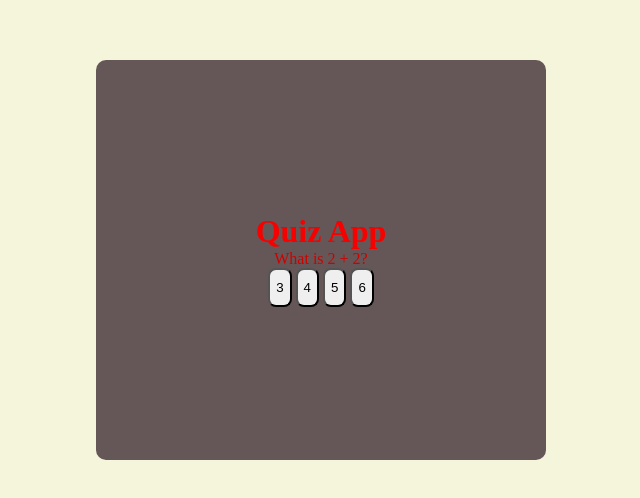
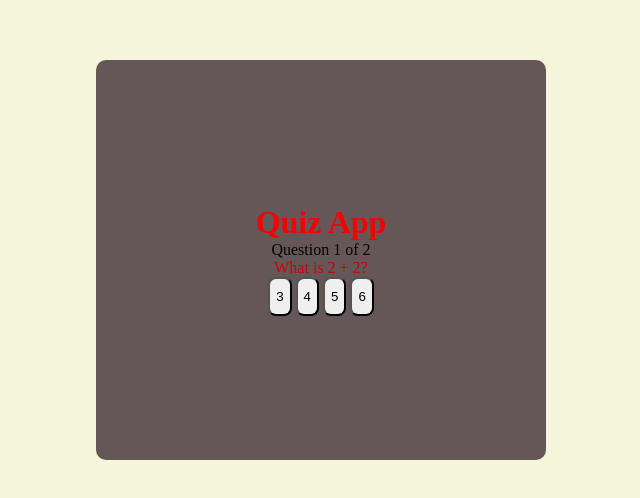
Before and after one commit to Dev-Darpan7/quiz-app, a plain HTML site: page index.html in a window 1280 px wide. Shown: the part 140-638 px from the top of the page, without its empty margins (319-959 px from the left). Drawn offline with Linux system fonts and the light colour scheme.

Commit message:
Add question counter

```diff
--- a/index.html
+++ b/index.html
@@ -9,7 +9,7 @@
   <body>
 <div class="card">
     <h1>Quiz App</h1>
-
+    <div id="counter"></div>
     <div id="question"></div>
     <div id="options"></div>
     <div id="result"></div>
--- a/script.js
+++ b/script.js
@@ -1,5 +1,6 @@
   // Get the HTML element that has id="question"
   // We will show the question inside this div
+  const counter= document.getElementById("counter");
   const question = document.getElementById("question");
 
   // Get the HTML element that has id="options"
@@ -37,7 +38,7 @@
 
 
   function showQuestion(){
-
+  counter.textContent = `Question ${currentQuestion + 1} of ${quiz.length}`;
   question.textContent = quiz[currentQuestion].question;
   options.innerHTML = `
     <button onclick="checkAnswer('${quiz[currentQuestion].options[0]}')">${quiz[currentQuestion].options[0]}</button>
@@ -71,8 +72,10 @@
   if(currentQuestion<quiz.length){
   showQuestion();}
   else{
+
   options.innerHTML = "";
   question.textContent="";
+  counter.textContent = "";gi
   result.textContent = `Quiz finished! Your score is ${score} out of ${quiz.length}`;
   }
   }
```
